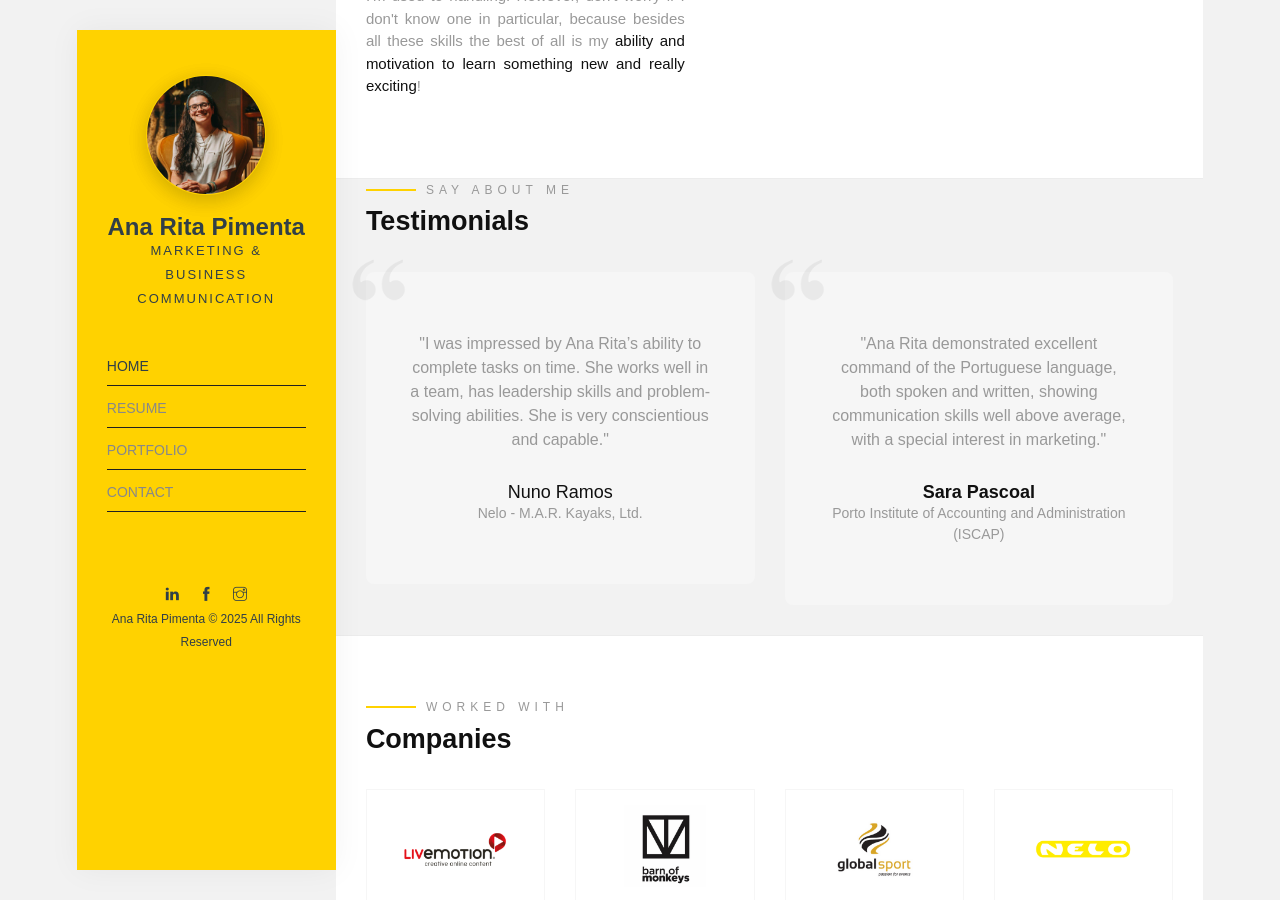
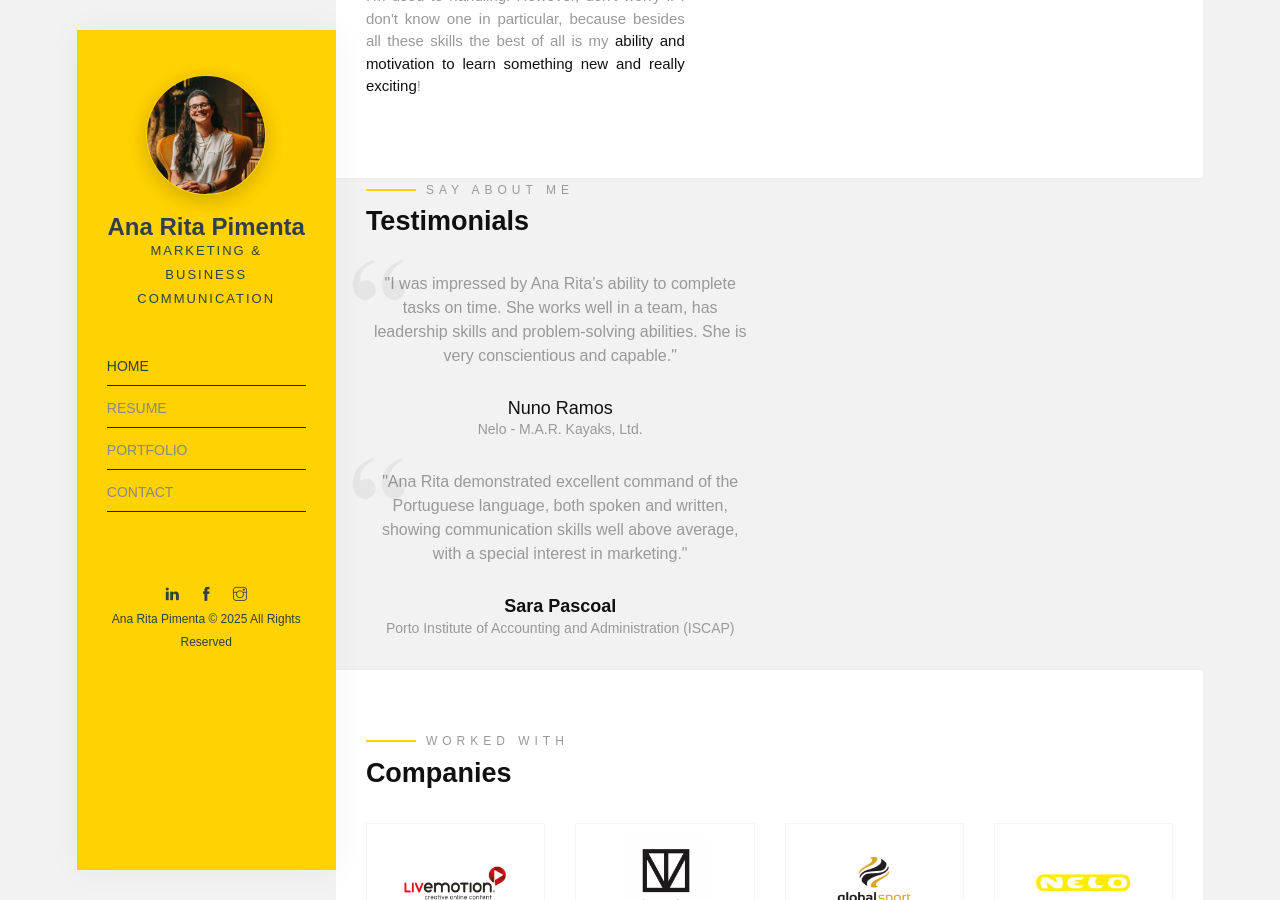
Before and after one commit to anaritapimenta/anaritapimenta.github.io, a Jekyll site: the page built from index.html, in a window 1280 px wide and 900 px high, scrolled down 1689 px. Built offline with Jekyll 4.4.1, drawn with Linux system fonts in a browser that asks for light colours; some web fonts are replaced.

Commit message:
Update index.html

```diff
--- a/index.html
+++ b/index.html
@@ -19,7 +19,7 @@
       <div class="col-md-5 animate-box fadeInLeft animated" data-animate-effect="fadeInLeft">
         <span class="heading-meta style-1">About Me</span>
 
-        <!-- Unique H1, max 60 characters -->
+        <!-- Único H1 principal da página -->
         <h1 class="about-heading">
           {{ site.author.name }}
           <span class="sr-only"> – Creative and Collaborative Professional</span>
@@ -70,7 +70,7 @@
       <div class="col-md-12">
         <span class="heading-meta style-1">Say About Me</span>
 
-        <!-- Unique H2 for testimonials, max 60 characters -->
+        <!-- H2 para a seção de testemunhos -->
         <h2 class="heading animate-box" data-animate-effect="fadeInLeft">
           Testimonials
           <span class="sr-only"> from clients and colleagues about Ana Rita Pimenta</span>
@@ -79,7 +79,7 @@
     </div>
     <div class="row">
       <div class="col-md-6 animate-box" data-animate-effect="fadeInLeft">
-        <div class="quote-card">
+        <div class="quote-card" style="background-color: transparent; box-shadow: none; border: none; padding: 0;">
           <img
             src="{{ 'assets/img/quote.png' | prepend: site.baseurl | prepend: site.url }}"
             alt="Quotation mark icon"
@@ -89,12 +89,12 @@
           <p>
             "I was impressed by Ana Rita’s ability to complete tasks on time. She works well in a team, has leadership skills and problem-solving abilities. She is very conscientious and capable."
           </p>
-          <h5><strong>Nuno Ramos</strong></h5>
+          <h5><strong>Nuno Ramos</</h5>
           <p class="occupation">Nelo - M.A.R. Kayaks, Ltd.</p>
         </div>
       </div>
       <div class="col-md-6 animate-box" data-animate-effect="fadeInLeft">
-        <div class="quote-card">
+        <div class="quote-card" style="background-color: transparent; box-shadow: none; border: none; padding: 0;">
           <img
             src="{{ 'assets/img/quote.png' | prepend: site.baseurl | prepend: site.url }}"
             alt="Quotation mark icon"
@@ -122,7 +122,7 @@
       <div class="col-md-12">
         <span class="heading-meta style-1">Worked With</span>
 
-        <!-- Unique H2 for companies, max 60 characters -->
+        <!-- H2 para a seção de empresas -->
         <h2 class="heading animate-box" data-animate-effect="fadeInLeft">
           Companies
           <span class="sr-only"> where Ana Rita Pimenta gained experience</span>
```
